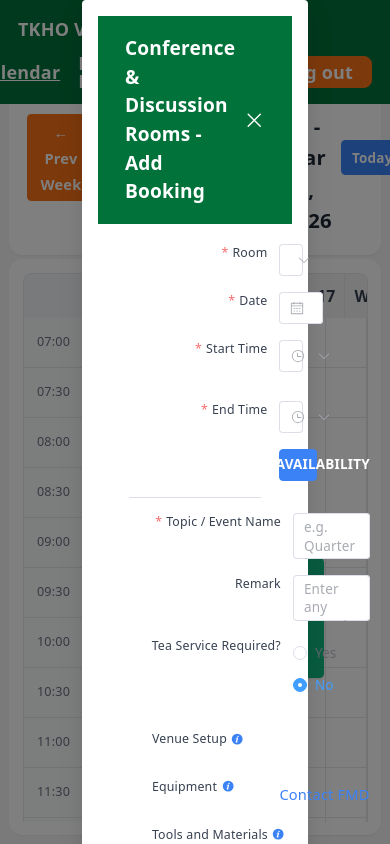
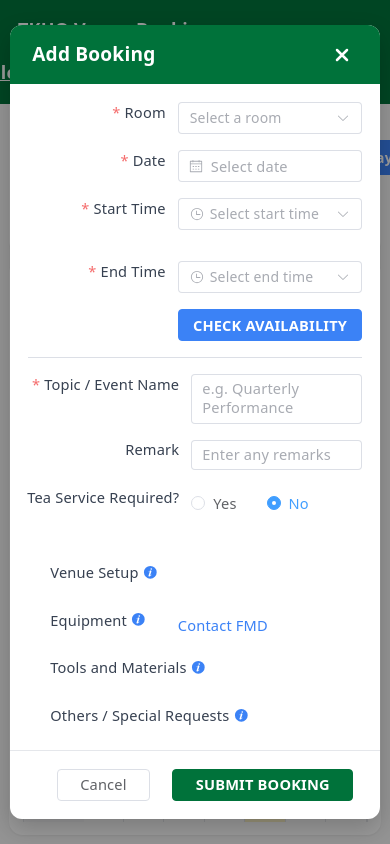
Before and after one commit to MabelKeei/TKOH-Online-Booking-System, a Vue app in the folder TKHO-frontend/: page /VenueBooking/Calendar in a window 390 px wide. Both pictures are taken after a click on the button "Add Booking". Built offline with nearby package versions, Linux system fonts and the light colour scheme.

Commit message:
美化Add Booking对话框样式

```diff
--- a/TKHO-frontend/src/components/VenueBookingDialog.vue
+++ b/TKHO-frontend/src/components/VenueBookingDialog.vue
@@ -1,27 +1,27 @@
 <template>
-  <el-dialog
-    :model-value="visible"
-    :show-close="false"
-    width="58%"
-    align-center
-    @update:model-value="handleClose"
-    @close="handleClose"
-    class="booking-dialog"
+  <!-- 自定义遮罩 + 弹窗 -->
+  <div class="modal-overlay" @click.self="handleClose" v-if="visible">
+    <div
+      class="booking-dialog-wrapper"
+      :style="{ transform: `translate(${dialogX}px, ${dialogY}px)` }"
     >
-    <template #header>
-      <div class="custom-header">
-        <span class="custom-title">Conference & Discussion Rooms - Add Booking</span>
-        <button class="custom-close" @click="handleClose">
-          <el-icon><Close /></el-icon>
+      <!-- 头部 -->
+      <div class="modal-header" @mousedown="handleMouseDown">
+        <span class="modal-title">Add Booking</span>
+        <button class="modal-close" @click="handleClose">
+          <svg viewBox="0 0 24 24" class="close-icon">
+            <path d="M18 6L6 18M6 6l12 12" stroke-width="3" stroke-linecap="round" stroke-linejoin="round"/>
+          </svg>
         </button>
       </div>
-    </template>
+
+      <!-- 内容 -->
+      <div class="modal-body">
         <el-form
           ref="formRef"
           :model="form"
           label-width="150px"
           label-position="right"
-      @submit.prevent="handleConfirm"
           class="booking-form"
         >
           <!-- Room, Date, Time Section -->
@@ -84,7 +84,7 @@
 
           <el-divider class="section-divider" />
 
-      <!-- Event + Additional Services paired layout -->
+          <!-- Event + Additional Services -->
           <div class="form-section paired-layout">
             <div class="paired-left">
               <el-form-item label="Topic / Event Name" prop="topic" :rules="[{ required: true, message: 'Please enter topic' }]" class="topic-item no-wrap-label">
@@ -175,7 +175,7 @@
             </div>
           </div>
 
-      <!-- Tea Service Options (only show if Yes and not same day) -->
+          <!-- Tea Service -->
           <template v-if="form.teaServiceRequired && !isSameDay">
             <div class="tea-service-options">
               <div class="form-row">
@@ -198,45 +198,46 @@
 
           <el-divider class="section-divider" />
 
-      <!-- User Information Section -->
+          <!-- User Info -->
           <div class="form-section user-info-section">
             <div class="form-row">
               <el-form-item label="Full Name" prop="fullName" class="form-item-half">
-            <el-input v-model="form.fullName" disabled />
+                <el-input v-model="form.fullName" />
               </el-form-item>
 
               <el-form-item label="Department / Unit" prop="department" class="form-item-half no-label">
-            <el-input v-model="form.department" disabled />
+                <el-input v-model="form.department" />
               </el-form-item>
             </div>
 
             <div class="form-row">
               <el-form-item label="Contact Telephone No" prop="contactPhone" class="form-item-half">
-            <el-input v-model="form.contactPhone" disabled />
+                <el-input v-model="form.contactPhone" />
               </el-form-item>
 
               <el-form-item label="Contact Email" prop="contactEmail" class="form-item-half no-label">
-            <el-input v-model="form.contactEmail" disabled />
+                <el-input v-model="form.contactEmail" />
               </el-form-item>
             </div>
           </div>
         </el-form>
+      </div>
 
-    <template #footer>
-      <div class="dialog-footer">
+      <!-- 底部按钮 -->
+      <div class="modal-footer">
         <el-button @click="handleClose" class="cancel-btn">Cancel</el-button>
         <el-button type="success" @click="handleConfirm" class="submit-btn">
           SUBMIT BOOKING
         </el-button>
       </div>
-    </template>
-  </el-dialog>
+    </div>
+  </div>
 </template>
 
 <script setup>
-import { ref, computed, watch } from 'vue'
+import { ref, computed, watch, onMounted, onUnmounted } from 'vue'
 import { ElMessage } from 'element-plus'
-import { InfoFilled, Close } from '@element-plus/icons-vue'
+import { InfoFilled } from '@element-plus/icons-vue'
 
 const props = defineProps({
   visible: {
@@ -265,6 +266,39 @@ const showEquipmentDialog = ref(false)
 const showToolsDialog = ref(false)
 const showSpecialRequestsDialog = ref(false)
 
+// 拖拽相关
+const isDragging = ref(false)
+const dragStartX = ref(0)
+const dragStartY = ref(0)
+const dialogX = ref(0)
+const dialogY = ref(0)
+
+function handleMouseDown(e) {
+  if (e.target.closest('.modal-close')) return
+  isDragging.value = true
+  dragStartX.value = e.clientX - dialogX.value
+  dragStartY.value = e.clientY - dialogY.value
+  document.addEventListener('mousemove', handleMouseMove)
+  document.addEventListener('mouseup', handleMouseUp)
+}
+
+function handleMouseMove(e) {
+  if (!isDragging.value) return
+  dialogX.value = e.clientX - dragStartX.value
+  dialogY.value = e.clientY - dragStartY.value
+}
+
+function handleMouseUp() {
+  isDragging.value = false
+  document.removeEventListener('mousemove', handleMouseMove)
+  document.removeEventListener('mouseup', handleMouseUp)
+}
+
+onUnmounted(() => {
+  document.removeEventListener('mousemove', handleMouseMove)
+  document.removeEventListener('mouseup', handleMouseUp)
+})
+
 const form = ref({
   room: '',
   date: null,
@@ -285,7 +319,6 @@ const form = ref({
   contactEmail: 'karenshen@ha.org.hk'
 })
 
-// Available rooms
 const availableRooms = [
   'Conference Room 1',
   'Conference Room 2',
@@ -297,7 +330,6 @@ const availableRooms = [
   'Auditorium'
 ]
 
-// Check if booking date is same day
 const isSameDay = computed(() => {
   if (!form.value.date) return false
   const selectedDate = new Date(form.value.date)
@@ -305,25 +337,20 @@ const isSameDay = computed(() => {
   return selectedDate.toDateString() === today.toDateString()
 })
 
-// Disable past dates
 function disabledDate(date) {
   const today = new Date()
   today.setHours(0, 0, 0, 0)
   return date < today
 }
 
-// Check availability
 function checkAvailability() {
   if (!form.value.room || !form.value.date || !form.value.startTime || !form.value.endTime) {
     ElMessage.warning('Please fill in Room, Date, Start Time and End Time first')
     return
   }
-
-  // Mock availability check
   ElMessage.success('Room is available for the selected time slot!')
 }
 
-// Initialize form
 function initializeForm() {
   if (props.booking) {
     form.value = { ...props.booking }
@@ -347,8 +374,6 @@ function initializeForm() {
       contactPhone: '1234 5678',
       contactEmail: 'karenshen@ha.org.hk'
     }
-
-    // If there's a selected time, initialize the form
     if (props.selectedTime) {
       form.value.date = props.selectedTime.date
       form.value.startTime = props.selectedTime.time
@@ -356,121 +381,129 @@ function initializeForm() {
   }
 }
 
-// Confirm booking
 function handleConfirm() {
   if (!formRef.value) return
-
   formRef.value.validate((valid) => {
     if (valid) {
-      emit('confirm', {
-        ...form.value,
-        id: props.booking?.id || Date.now()
-      })
+      emit('confirm', { ...form.value, id: props.booking?.id || Date.now() })
     }
   })
 }
 
-// Close dialog
 function handleClose() {
   emit('close')
 }
 
-// Watch for visibility changes
-watch(() => props.visible, (newVal) => {
-  if (newVal) {
+watch(() => props.visible, (val) => {
+  if (val) {
     initializeForm()
+    // 重置对话框位置
+    dialogX.value = 0
+    dialogY.value = 0
   }
 })
-
-// Initialize
-initializeForm()
 </script>
 
 <style>
-/* Global styles for custom header */
-.booking-dialog .el-dialog {
-  border-radius: 8px !important;
-  border: none !important;
-  box-shadow: 0 10px 25px rgba(0, 0, 0, 0.2) !important;
-  overflow: hidden !important;
-  --el-dialog-padding-primary: 0px;
+/* 遮罩层 */
+.modal-overlay {
+  position: fixed;
+  top: 0;
+  left: 0;
+  right: 0;
+  bottom: 0;
+  background: rgba(0, 0, 0, 0.4);
+  display: flex;
+  align-items: center;
+  justify-content: center;
+  z-index: 9999;
 }
 
-.booking-dialog .el-dialog__header {
-  padding: 0 !important;
-  margin: 0 !important;
-  background-color: #00723a !important;
-  border-radius: 8px 8px 0 0 !important;
+/* 弹窗容器 */
+.booking-dialog-wrapper {
+  width: 75%;
+  max-width: 900px;
+  max-height: 94vh;
+  background: #fff;
+  border-radius: 12px; /* 你要的圆角 */
+  box-shadow: 0 10px 25px rgba(0, 0, 0, 0.2);
+  display: flex;
+  flex-direction: column;
+  overflow: hidden;
 }
 
-.booking-dialog .custom-header {
-  background-color: #00723a;
-  color: white;
-  padding: 1rem 1.5rem;
-  margin: 0;
-  width: 100%;
+/* 头部 */
+.modal-header {
+  background: #00723a;
+  color: #fff;
+  padding: 0.75rem 1.25rem;
   display: flex;
   align-items: center;
   justify-content: space-between;
+  cursor: move;
+  user-select: none;
 }
-
-.booking-dialog .custom-title {
-  color: white;
+.modal-title {
+  font-size: 1.0625rem;
   font-weight: 600;
-  font-size: 1.0625rem;
   line-height: 1.5;
 }
 
-.booking-dialog .custom-close {
+/* 关闭按钮（加粗 ×） */
+.modal-close {
   background: none;
   border: none;
-  color: white;
-  font-size: 1.25rem;
-  cursor: pointer;
   padding: 0;
+  width: 32px;
+  height: 32px;
   display: flex;
   align-items: center;
   justify-content: center;
-  width: 24px;
-  height: 24px;
-  transition: color 0.2s;
+  cursor: pointer;
+}
+.close-icon {
+  width: 20px;
+  height: 20px;
+  stroke: white;
+  stroke-width: 3; /* 真正加粗，必生效 */
+  stroke-linecap: round;
+  stroke-linejoin: round;
+  fill: none;
+}
+.modal-close:hover .close-icon {
+  stroke: #d1fae5;
 }
 
-.booking-dialog .custom-close:hover {
-  color: #d1fae5;
+/* 内容区 */
+.modal-body {
+  padding: 1.125rem 1.75rem;
+  flex: 1;
+  overflow-y: auto;
+}
+.modal-body::-webkit-scrollbar {
+  width: 6px;
+}
+.modal-body::-webkit-scrollbar-track {
+  background: #f3f4f6;
+  border-radius: 3px;
+}
+.modal-body::-webkit-scrollbar-thumb {
+  background: #d1d5db;
+  border-radius: 3px;
 }
 
-.booking-dialog .el-dialog__body {
-  padding: 1.125rem 1.75rem !important;
+/* 底部 */
+.modal-footer {
+  padding: 1rem 1.5rem;
+  border-top: 1px solid #e5e7eb;
+  display: flex;
+  justify-content: flex-end;
+  gap: 10px;
 }
 </style>
 
 <style scoped>
-.booking-dialog :deep(.el-dialog) {
-  margin: 0 auto !important;
-  max-height: 94vh;
-  display: flex;
-  flex-direction: column;
-  max-width: 580px;
-  border: none !important;
-  border-radius: 0 !important;
-  overflow: hidden;
-}
-
-.booking-dialog :deep(.el-dialog__body) {
-  padding: 1.125rem 0.75rem 1.75rem 1.75rem;
-  max-height: calc(94vh - 140px);
-  overflow-y: auto;
-  flex: 1;
-  background-color: white;
-}
-
-.booking-dialog :deep(.el-dialog__footer) {
-  padding: 1rem 1.5rem;
-  border-top: 1px solid #e5e7eb;
-  background-color: white;
-}
-
+/* 你原来的所有表单样式，完全不变 */
 .booking-form {
   width: 100%;
 }
@@ -490,8 +523,8 @@ initializeForm()
 
 .paired-layout {
   display: grid;
-  grid-template-columns: minmax(0, 1fr) minmax(0, 1fr);
-  gap: 0.875rem;
+  grid-template-columns: minmax(0, 2fr) minmax(0, 1fr);
+  gap: 1.5rem;
   align-items: start;
 }
 
@@ -692,12 +725,6 @@ initializeForm()
   font-size: 0.8125rem;
 }
 
-.dialog-footer {
-  display: flex;
-  justify-content: flex-end;
-  gap: 0.625rem;
-}
-
 .cancel-btn {
   padding: 0.4375rem 1.25rem;
   font-size: 0.8125rem;
@@ -716,127 +743,28 @@ initializeForm()
   border-color: #005a2e;
 }
 
-.ml-1 {
-  margin-left: 0.25rem;
-}
-
-/* Scrollbar styling */
-.booking-dialog :deep(.el-dialog__body)::-webkit-scrollbar {
-  width: 6px;
-}
-
-.booking-dialog :deep(.el-dialog__body)::-webkit-scrollbar-track {
-  background: #f3f4f6;
-  border-radius: 3px;
-}
-
-.booking-dialog :deep(.el-dialog__body)::-webkit-scrollbar-thumb {
-  background: #d1d5db;
-  border-radius: 3px;
-}
-
-.booking-dialog :deep(.el-dialog__body)::-webkit-scrollbar-thumb:hover {
-  background: #9ca3af;
-}
-
-/* Tablet */
+/* 响应式 */
 @media (max-width: 1024px) {
   .form-row-three {
     grid-template-columns: 1fr 1fr;
   }
-
   .paired-layout {
     grid-template-columns: 1fr;
   }
-
-  .form-item-third.no-label-desktop:first-of-type :deep(.el-form-item__label) {
-    display: block;
 }
 
-  .form-item-third.no-label-desktop:first-of-type :deep(.el-form-item__content) {
-    margin-left: 150px !important;
+@media (max-width: 768px) {
+  .booking-dialog-wrapper {
+    width: 95% !important;
   }
-
-}
-
-/* Mobile */
-@media (max-width: 768px) {
-  .booking-dialog :deep(.el-dialog) {
-    width: 95% !important;
-    margin: 3vh auto !important;
-  }
-
-  .booking-dialog :deep(.el-dialog__body) {
+  .modal-body {
     padding: 1rem;
   }
-
-  .booking-dialog :deep(.el-dialog__footer) {
-    padding: 0.75rem 1rem;
+  .form-row {
+    grid-template-columns: 1fr;
   }
-
-  .booking-form :deep(.el-form-item__label) {
-    font-size: 0.75rem;
-  }
-
-  .form-row,
-  .form-row-three {
-    grid-template-columns: 1fr;
-    gap: 0.75rem;
-  }
-
   .paired-layout {
     grid-template-columns: 1fr;
-    gap: 0.75rem;
-  }
-
-  .form-item-half.no-label-desktop :deep(.el-form-item__label),
-  .form-item-third.no-label-desktop :deep(.el-form-item__label) {
-    display: block;
-  }
-
-  .form-item-half.no-label-desktop :deep(.el-form-item__content),
-  .form-item-third.no-label-desktop :deep(.el-form-item__content) {
-    margin-left: 150px !important;
-  }
-
-  .tea-service-options .form-row {
-    grid-template-columns: 1fr;
-  }
-
-  .tea-service-options .form-item-half.no-label-desktop :deep(.el-form-item__label) {
-    display: block;
-  }
-
-  .tea-service-options .form-item-half.no-label-desktop :deep(.el-form-item__content) {
-    margin-left: 150px !important;
-  }
-}
-
-/* Small mobile */
-@media (max-width: 480px) {
-  .booking-dialog :deep(.el-dialog__header) {
-    padding: 0.75rem 1rem;
-  }
-
-  .booking-dialog :deep(.el-dialog__title) {
-    font-size: 0.9375rem;
-  }
-
-  .booking-form :deep(.el-form-item__label) {
-    font-size: 0.6875rem;
-  }
-
-  .booking-form :deep(.el-input__inner),
-  .booking-form :deep(.el-textarea__inner),
-  .booking-form :deep(.el-radio__label) {
-    font-size: 0.75rem;
-  }
-
-  .check-btn,
-  .cancel-btn,
-  .submit-btn {
-    font-size: 0.75rem;
-    padding: 0.375rem 1rem;
   }
 }
 </style>
--- a/TKHO-frontend/src/views/VenueCalendarView.vue
+++ b/TKHO-frontend/src/views/VenueCalendarView.vue
@@ -778,7 +778,7 @@ onUnmounted(() => {
 }
 
 .today-btn:hover {
-  background-color: #2563eb;
+  background-color: #3b82f6;
 }
 
 .date-display-wrapper {
```
Lines whose indentation alone changed are shown as unchanged.
